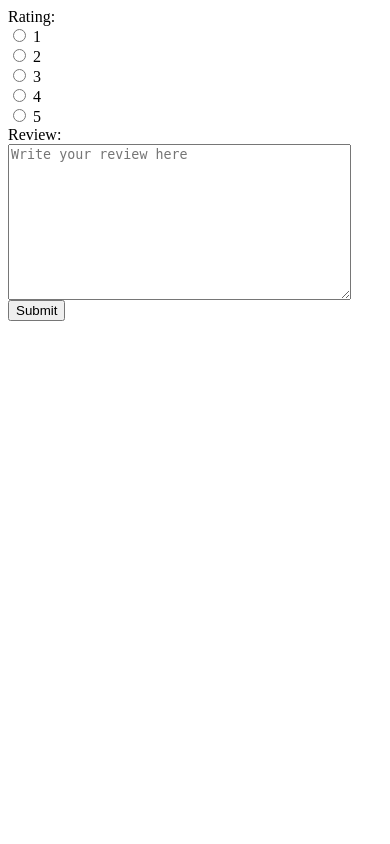
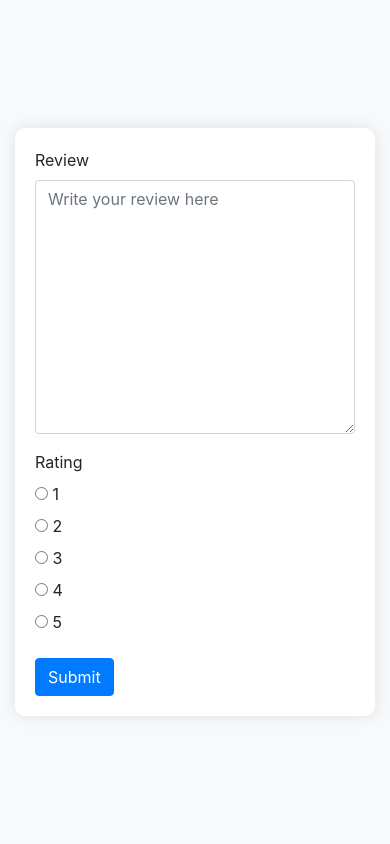
Before and after one commit to Zahra121377/book-review-app, a Django app: page /reviewhub/ in a window 390 px wide. Run offline with Django 4.2, Linux system fonts and the light colour scheme; some libraries are stand-ins or nearby versions.

Commit message:
Create basic review form

```diff
--- a/ReviewHub/forms.py
+++ b/ReviewHub/forms.py
@@ -1,16 +1,25 @@
 from django import forms
+
 from .models import Review
+
+
 class ReviewForm(forms.ModelForm):
     context = forms.CharField(
-        required= True,
+        required=True,
         label="Review",
-        widget=forms.Textarea(attrs={"class": "form-control", "placeholder": "Write your review here"}),
+        widget=forms.Textarea(
+            attrs={
+                "class": "form-control",
+                "placeholder": "Write your review here",
+            }
+        ),
     )
     rating = forms.ChoiceField(
         choices=Review.STARS,
         label="Rating",
         widget=forms.RadioSelect,
     )
+
     class Meta:
         model = Review
-        fields = ['rating', 'context']
+        fields = ["context", "rating"]
--- a/ReviewHub/templates/create_review.html
+++ b/ReviewHub/templates/create_review.html
@@ -1,5 +1,54 @@
-<form action = "" method = "post">
-    {% csrf_token %}
-    {{form }}
-    <input type="submit" value=Submit>
-</form>
+<!DOCTYPE html>
+<html lang="en">
+    <head>
+        <meta charset="UTF-8">
+        <meta name="viewport"
+              content="width=device-width, initial-scale=1, shrink-to-fit=no">
+        <title>Your Review Form</title>
+        <meta name="description" content="Your description goes here">
+        <meta name="keywords" content="your, keywords, go, here">
+        <link rel="stylesheet"
+              href="https://stackpath.bootstrapcdn.com/bootstrap/4.4.1/css/bootstrap.min.css">
+        <style>
+        body {
+            background-color: #f8f9fa;
+        }
+
+        .i-am-centered {
+            display: flex;
+            justify-content: center;
+            align-items: center;
+            min-height: 100vh;
+        }
+
+        .form-container {
+            background-color: #ffffff;
+            border-radius: 10px;
+            padding: 20px;
+            box-shadow: 0px 0px 15px 0px rgba(0, 0, 0, 0.1);
+        }
+        </style>
+    </head>
+    <body>
+        <div class="container i-am-centered">
+            <div class="col-md-6 form-container">
+                <form method="post">
+                    {% csrf_token %}
+                    <div class="form-group">
+                        <label for="{{ form.context.id_for_label }}">Review</label>
+                        {{ form.context }}
+                    </div>
+                    <div class="form-group">
+                        <label for="{{ form.rating.id_for_label }}">Rating</label>
+                        {{ form.rating }}
+                    </div>
+                    <button type="submit" class="btn btn-primary">Submit</button>
+                </form>
+            </div>
+        </div>
+        <!-- Bootstrap JS and Popper.js (if needed) -->
+        <script src="https://code.jquery.com/jquery-3.4.1.slim.min.js"></script>
+        <script src="https://cdn.jsdelivr.net/npm/@popperjs/core@2.5.2/dist/umd/popper.min.js"></script>
+        <script src="https://stackpath.bootstrapcdn.com/bootstrap/4.4.1/js/bootstrap.min.js"></script>
+    </body>
+</html>
```
Also changed, not shown: ReviewHub/urls.py (line endings or trailing spaces).
